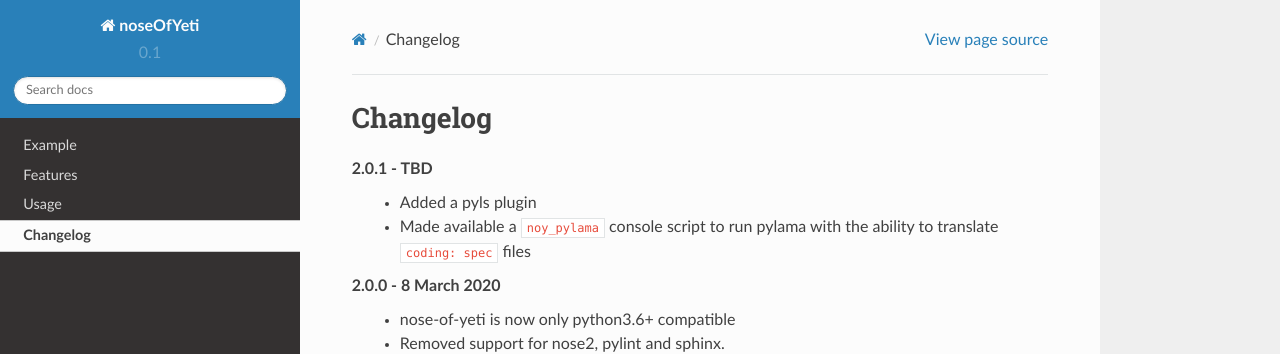
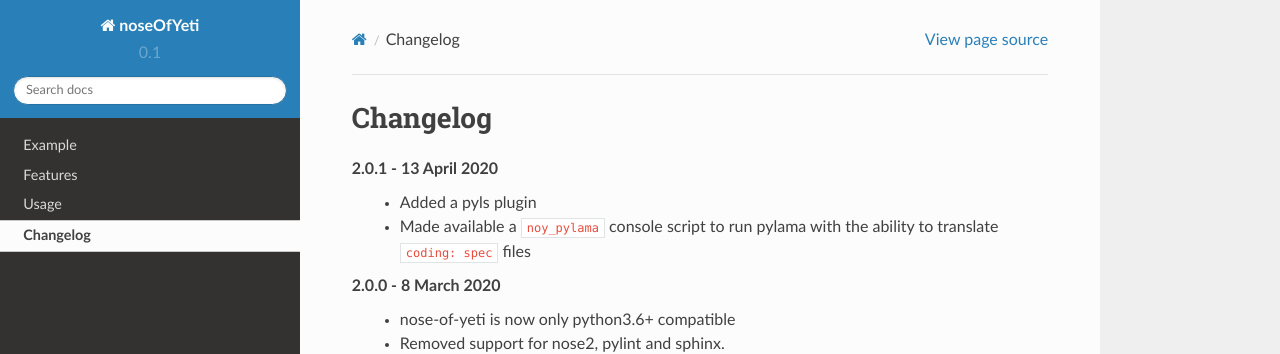
Before and after one commit to delfick/nose-of-yeti, a Sphinx documentation site: the page built from docs/api/changelog.rst, in a window 1280 px wide and 900 px high. Shown: the top 354 px of the window. Built offline with Sphinx 7.4.7 and the Read the Docs theme 2.0.0, drawn with Linux system fonts in a browser that asks for light colours.

```diff
--- a/docs/api/changelog.rst
+++ b/docs/api/changelog.rst
@@ -3,7 +3,7 @@
 Changelog
 =========
 
-2.0.1 - TBD
+2.0.1 - 13 April 2020
     * Added a pyls plugin
     * Made available a ``noy_pylama`` console script to run pylama with the
       ability to translate ``coding: spec`` files
--- a/noseOfYeti/__init__.py
+++ b/noseOfYeti/__init__.py
@@ -1,6 +1,6 @@
 """pytest-cov: avoid already-imported warning: PYTEST_DONT_REWRITE."""
 
-VERSION = "2.0.0"
+VERSION = "2.0.1"
 
 
 def run_pytest():
```
